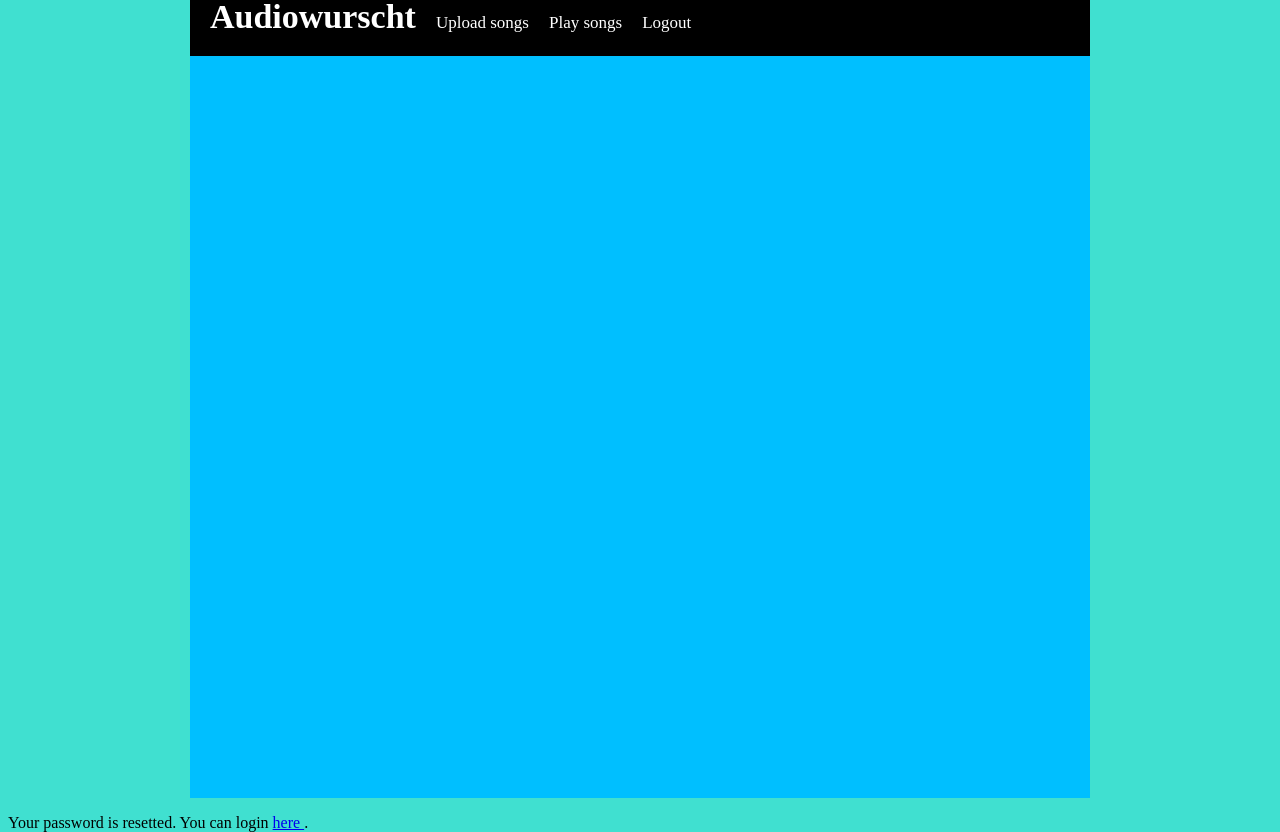
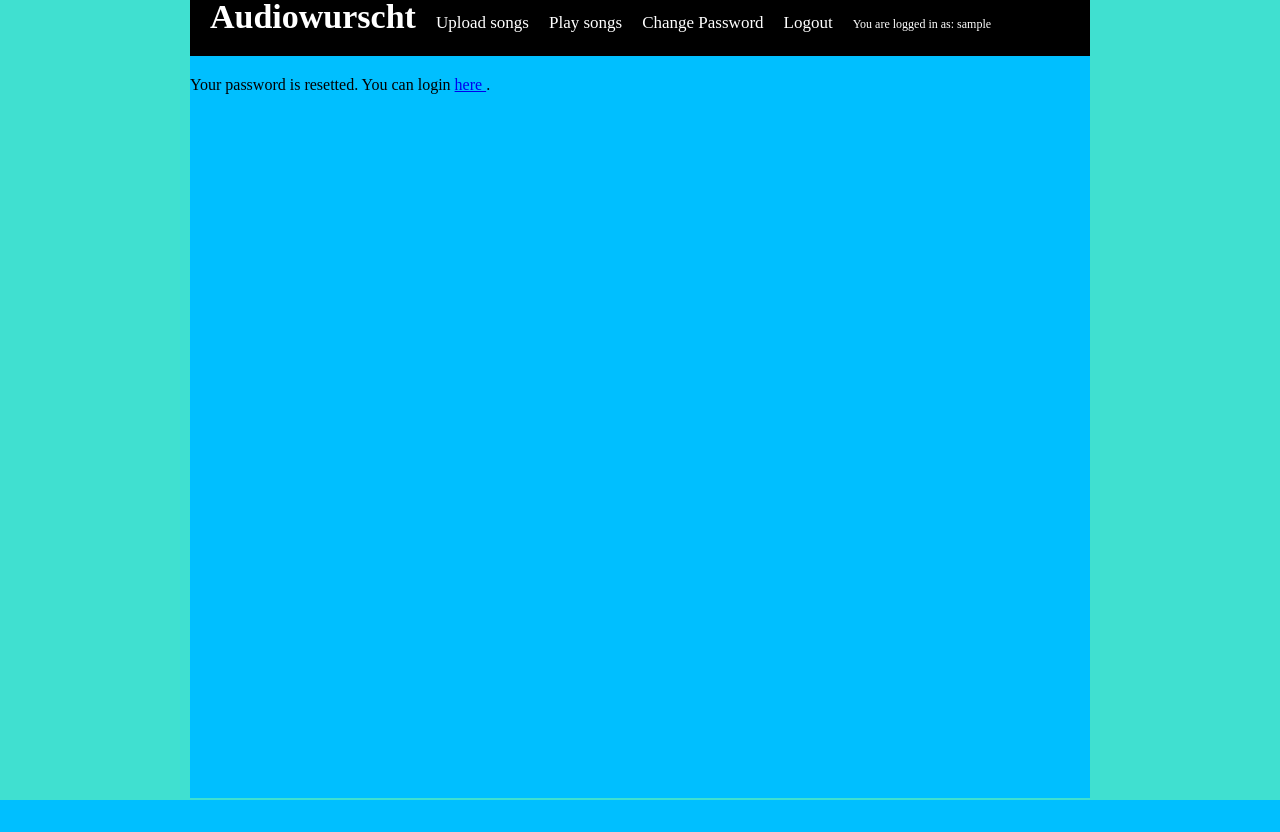
Before and after one commit to wurscht/audiowurscht, a Django app: page /reset/done/ in a window 1280 px wide. After the commit the page ends 800 px from the top, so only its background shows below. Run offline with Django 3.2, Linux system fonts and the light colour scheme; the visitor is signed in with stand-in values (Sample User, id 1).

Commit message:
Eable password reset

```diff
--- a/webapp/static/css/style.css
+++ b/webapp/static/css/style.css
@@ -31,6 +31,12 @@ html, body {
 
 .menuitem {
     display: flex;
+    margin: 0 0 0 20px;
+    color: white;
+}
+
+.logged_in {
+    font-size: 12px;
     margin: 0 0 0 20px;
     color: white;
 }
--- a/webapp/templates/index.html
+++ b/webapp/templates/index.html
@@ -13,7 +13,9 @@
                 <a class="menuitem" href="/upload">Upload songs</a>
                 <a class="menuitem" href="/play">Play songs</a>
                 {% if request.user.is_authenticated %}
+                    <a class="menuitem" href="/password_change">Change Password</a>
                     <a class="menuitem" href="{% url 'logout' %}">Logout</a>
+                    <p class="logged_in">You are logged in as: {{user.username}}</p>
                 {% else %}
                     <a class="menuitem" href="/login">Login</a>
                     <a class="menuitem" href="/register">Sign up</a>
--- a/webapp/templates/play.html
+++ b/webapp/templates/play.html
@@ -12,6 +12,7 @@
                         <th>Artist</th>
                         <th>Title</th>
                         <th>Album</th>
+                        <th></th>
                         <th></th>
                         <th></th>
                     </tr>
@@ -35,6 +36,11 @@
                                     <button type="submit" name="pause" value={{song.id}}>Pause</button>
                                 </div>
                             </td>
+                            <td>
+                                <div class="listitem">
+                                    <button type="submit" name="delete" value={{song.id}}>Delete</button>
+                                </div>
+                            </td>
                         </tr>
                     {% endfor %}
                 {% else %}
--- a/webapp/templates/registration/password_change_form.html
+++ b/webapp/templates/registration/password_change_form.html
@@ -1,5 +1,6 @@
-{% include 'head.html' %}
+{% extends 'index.html' %}
 
+{% block content %}
 	<div>
 	    <form method="post">
 		{% csrf_token %}
@@ -7,3 +8,4 @@
 		<button type="submit">Save changes</button>
 	    </form>
 	</div>
+{% endblock %}
--- a/webapp/templates/registration/password_reset_complete.html
+++ b/webapp/templates/registration/password_reset_complete.html
@@ -1,5 +1,7 @@
-{% include 'index.html' %}
+{% extends 'index.html' %}
 
-<p>
-    Your password is resetted. You can login <a href="/login"> here </a>.
-</p>
+{% block content %}
+	<p>
+	    Your password is resetted. You can login <a href="/login"> here </a>.
+	</p>
+{% endblock %}
--- a/webapp/templates/registration/password_reset_confirm.html
+++ b/webapp/templates/registration/password_reset_confirm.html
@@ -1,6 +1,5 @@
-{% include 'head.html' %}
+{% extends 'index.html' %}
 
-<div>
 {% block content %}
     {% if validlink %}
         <h1>Change password</h1>
@@ -16,4 +15,3 @@
         </p>
     {% endif %}
 {% endblock %}
-<div>
--- a/webapp/templates/registration/password_reset_form.html
+++ b/webapp/templates/registration/password_reset_form.html
@@ -1,10 +1,12 @@
-{% include 'head.html' %}
+{% extends 'index.html' %}
 
+{% block content %}
   <div>
     <form method="POST">
       {% csrf_token %}
       {{ form.as_p }}
 
-    <input id="resetbutton"class="btn-secondary" type="submit" value="Send me instructions!">
+      <input type="submit" value="Send me instructions!">
     </form>
   </div>
+{% endblock %}
--- a/webapp/urls.py
+++ b/webapp/urls.py
@@ -42,20 +42,30 @@ urlpatterns = [
     path(
         "password_change_done/",
         auth_views.PasswordChangeDoneView.as_view(),
-        name="passwordchangedone"
+        name="password_change_done"
     ),
     path(
         "password_reset/",
         auth_views.PasswordResetView.as_view(),
-        name="passwordreset"
+        name="password_reset"
     ),
     path(
         "password_reset/done/",
         auth_views.PasswordResetDoneView.as_view(),
-        name="passwordresetdone"
+        name="password_reset_done"
     ),
     path(
-        "reset/<str:uidb64>/<str:token>/",
+        "password_reset/confirm/<uidb64>/<token>/",
+        auth_views.PasswordResetConfirmView.as_view(),
+        name="password_reset_confirm"
+    ),
+    path(
+        "password_reset/complete/",
+        auth_views.PasswordResetCompleteView.as_view(),
+        name="password_reset_complete"
+    ),
+    path(
+        "reset/<uidb64>/<token>/",
         auth_views.PasswordResetConfirmView.as_view(),
         name="passwordresetconfirm"
     ),
```
Also changed, not shown: webapp/templates/registration/password_change_done.html (+6 -4 lines), webapp/templates/registration/password_reset_done.html (+6 -4 lines), webapp/views.py (+9 -1 lines). Lines whose indentation alone changed are shown as unchanged.
